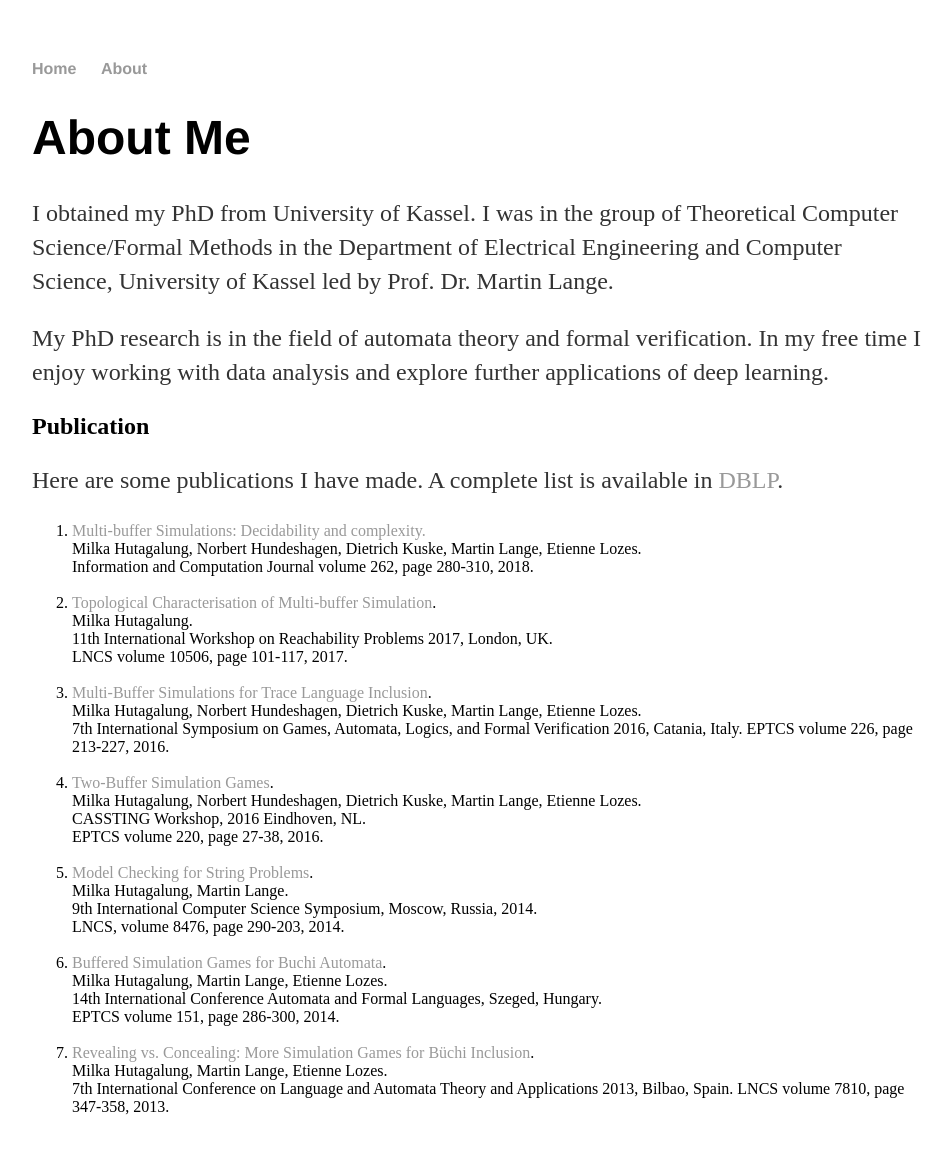
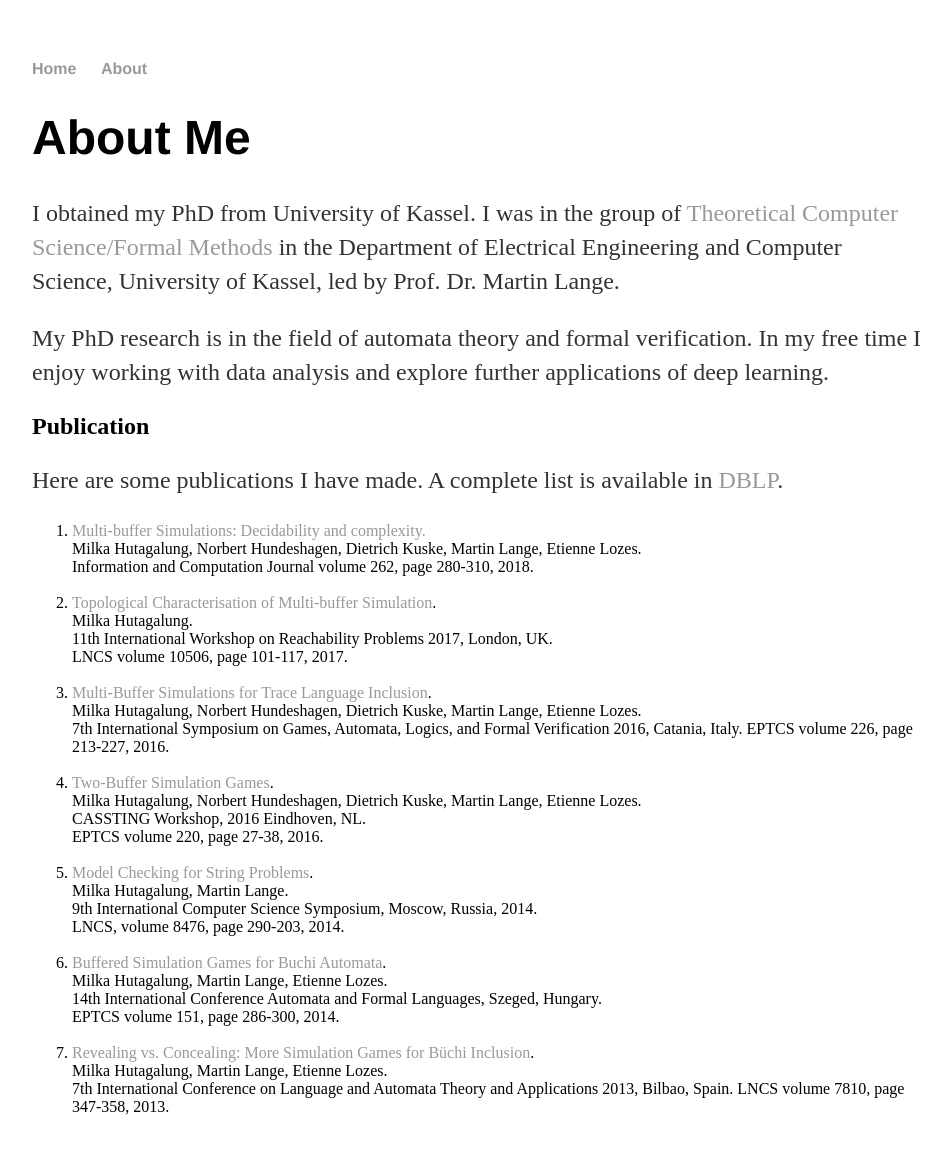
Before and after one commit to milkahut/milkahut.github.io, a Jekyll site: the page built from about.md, in a window 1280 px wide. Shown: the whole page, without its empty margins (160-1112 px from the left). Built offline with Jekyll 4.4.1, drawn with Linux system fonts in a browser that asks for light colours; part of the change alters nothing that is shown.

```diff
--- a/about.md
+++ b/about.md
@@ -4,8 +4,8 @@ title: Milka Hutagalung
 ---
 # About Me
 I obtained my PhD from University of Kassel.
-I was in the group of Theoretical Computer Science/Formal Methods
-in the Department of Electrical Engineering and Computer Science, University of Kassel
+I was in the group of  [Theoretical Computer Science/Formal Methods](https://www.uni-kassel.de/eecs/fachgebiete/fmv/team.html)
+in the Department of Electrical Engineering and Computer Science, University of Kassel,
 led by Prof. Dr. Martin Lange.
 
 My PhD research  is in the field of automata theory and formal verification.
```
